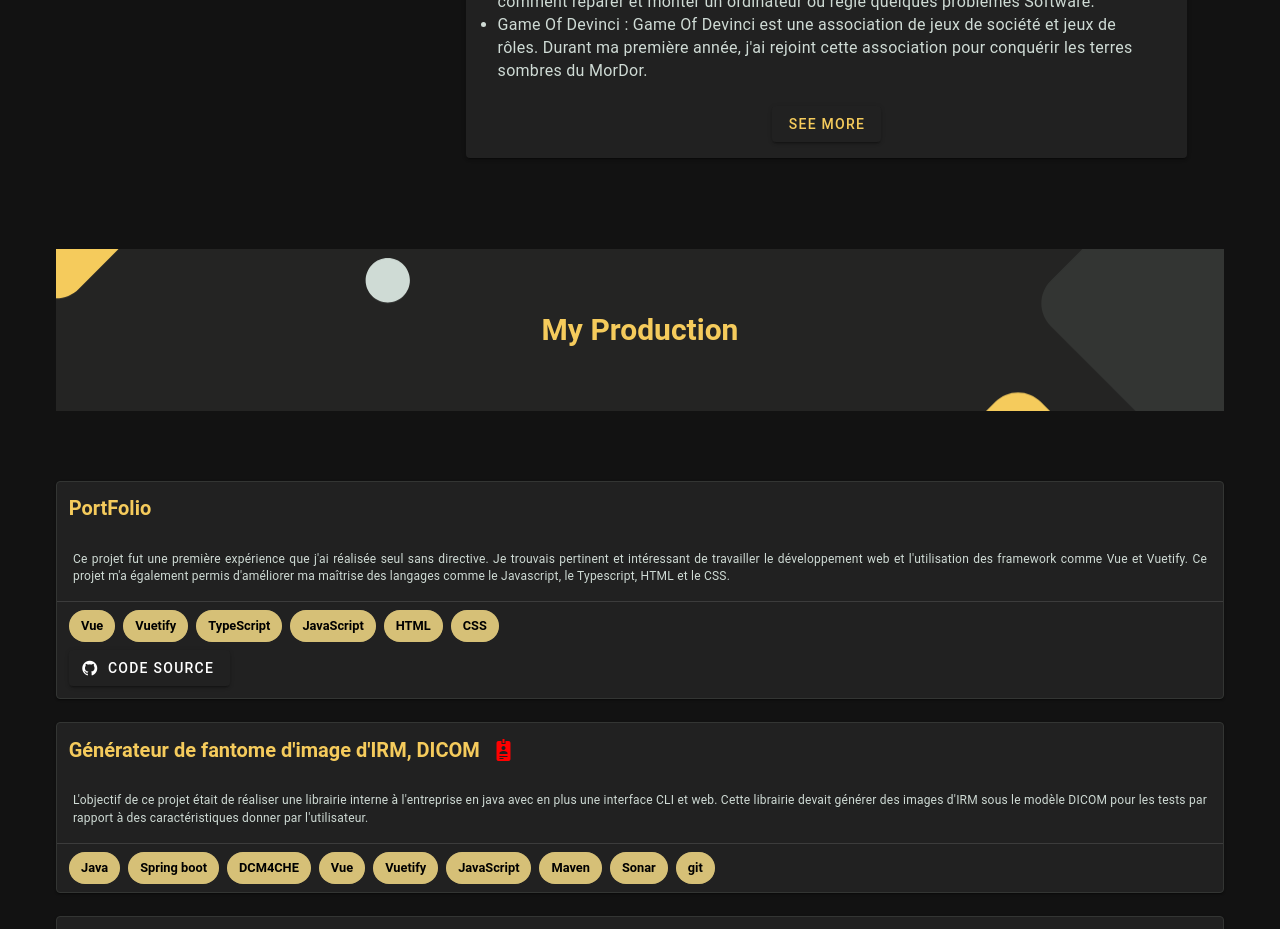
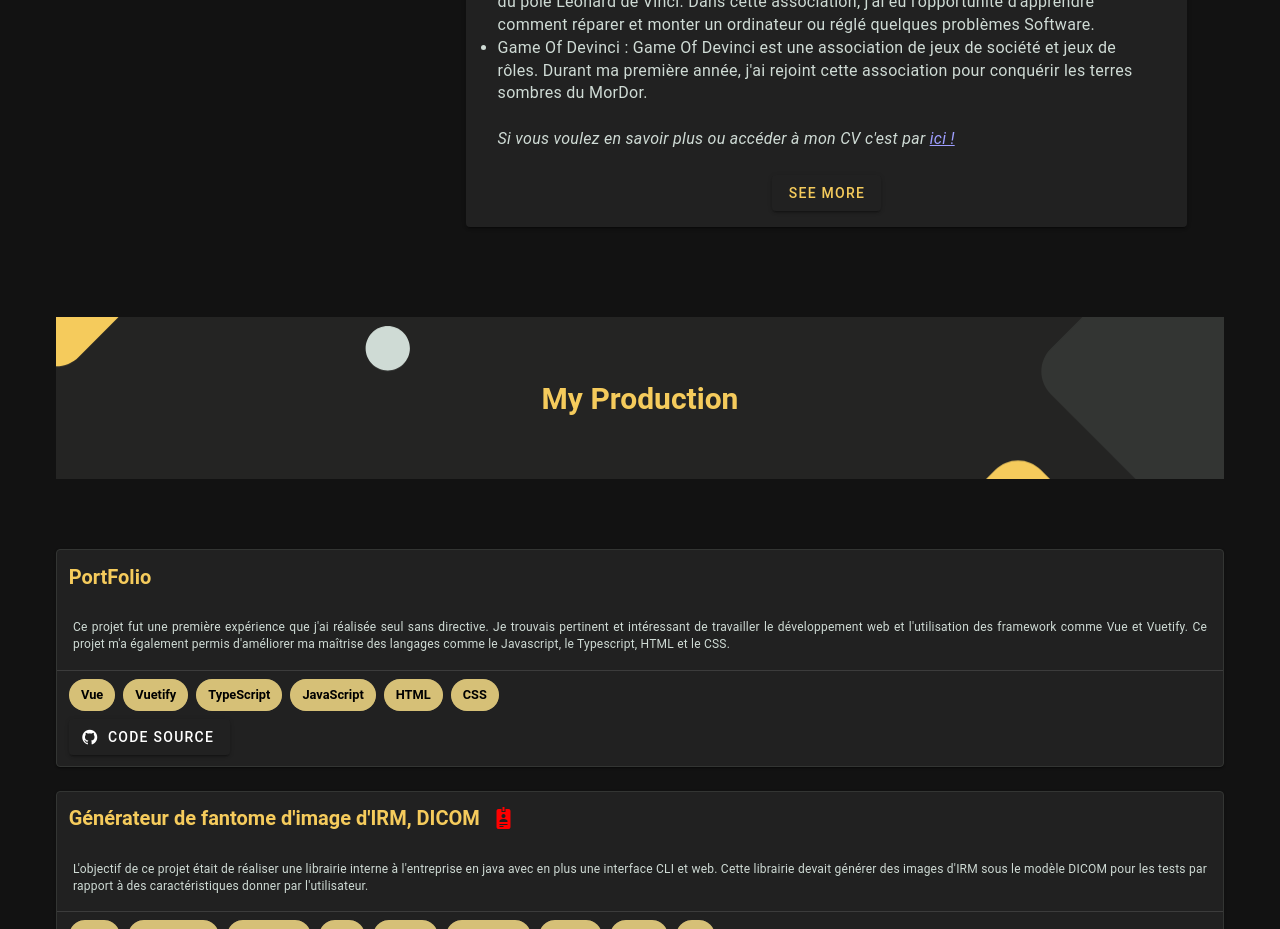
Before and after one commit to Gabafle/portfolio-PETER-Gabriel, a Vue app: page /#/home in a window 1280 px wide. Shown: the part 1620-2549 px from the top of the page. Built offline with nearby package versions, Linux system fonts and the light colour scheme.

Commit message:
Debug link ici and add smooth transition

```diff
--- a/src/pages/homePages.vue
+++ b/src/pages/homePages.vue
@@ -93,6 +93,7 @@
                     <li> Jeux de société</li>
                     <li> Echec</li>
                   </ul>
+                  <br>
                   <h3>🔖 Mes Association </h3>
                   <ul >
                     <li>Digiteam : Digiteam est une association de réparation des ordinateurs pour les étudiants du pôle Léonard de Vinci.
@@ -100,6 +101,10 @@
                     </li>
                     <li>Game Of Devinci : Game Of Devinci est une association de jeux de société et jeux de rôles. Durant ma première année, j'ai rejoint cette association pour conquérir les terres sombres du MorDor.</li>
                   </ul>
+                  <br>
+                  <em>Si vous voulez en savoir plus ou accéder à mon CV c'est par <router-link :to="{ path: '/monProfil', hash: '#downloadCV' }">
+                    ici !
+                  </router-link> </em>
                 </v-card-text>
 
                 <div class="d-flex justify-center mt-2">
--- a/src/pages/monProfil.vue
+++ b/src/pages/monProfil.vue
@@ -59,7 +59,7 @@
 
             <br>
             <p>
-              <em>Si vous voulez en savoir plus ou accéder à mon CV c'est par <a href="#downloadCV">ici !</a> </em>
+              <em>Si vous voulez en savoir plus ou accéder à mon CV c'est par <a href="#" @click.prevent="scrollToCV">ici !</a> </em>
             </p>
           </v-card-text>
         </v-card>
@@ -220,7 +220,7 @@
         </v-stepper>
       </v-container>
 
-      <h2 class="subtitle">
+      <h2  id="downloadCV" class="subtitle">
         Mon CV
       </h2>
 
@@ -237,7 +237,7 @@
           </v-card-subtitle>
 
           <v-btn
-            id="downloadCV"
+
             class="btnDownload"
             href="PETER_Gabriel.pdf"
             download
@@ -263,6 +263,14 @@
 <script lang="ts" setup>
 
 import DefaultLayout from "@/components/defaultLayout.vue";
+
+
+function scrollToCV() {
+  const element = document.getElementById('downloadCV');
+  if (element) {
+    element.scrollIntoView({ behavior: 'smooth' });
+  }
+}
 
 </script>
 
--- a/src/router/index.ts
+++ b/src/router/index.ts
@@ -15,6 +15,17 @@ const routes = [
 const router = createRouter({
   history: createWebHashHistory('/portfolio-PETER-Gabriel/'),
   routes,
+  scrollBehavior(to, from, savedPosition) {
+    if (to.hash) {
+      return {
+        el: to.hash,
+        behavior: 'instant',
+      };
+    }
+    return { top: 0 };
+  }
 })
 
+
+
 export default router
```
Also changed, not shown: 4 other files (tests, documents, lock files or other folders).
